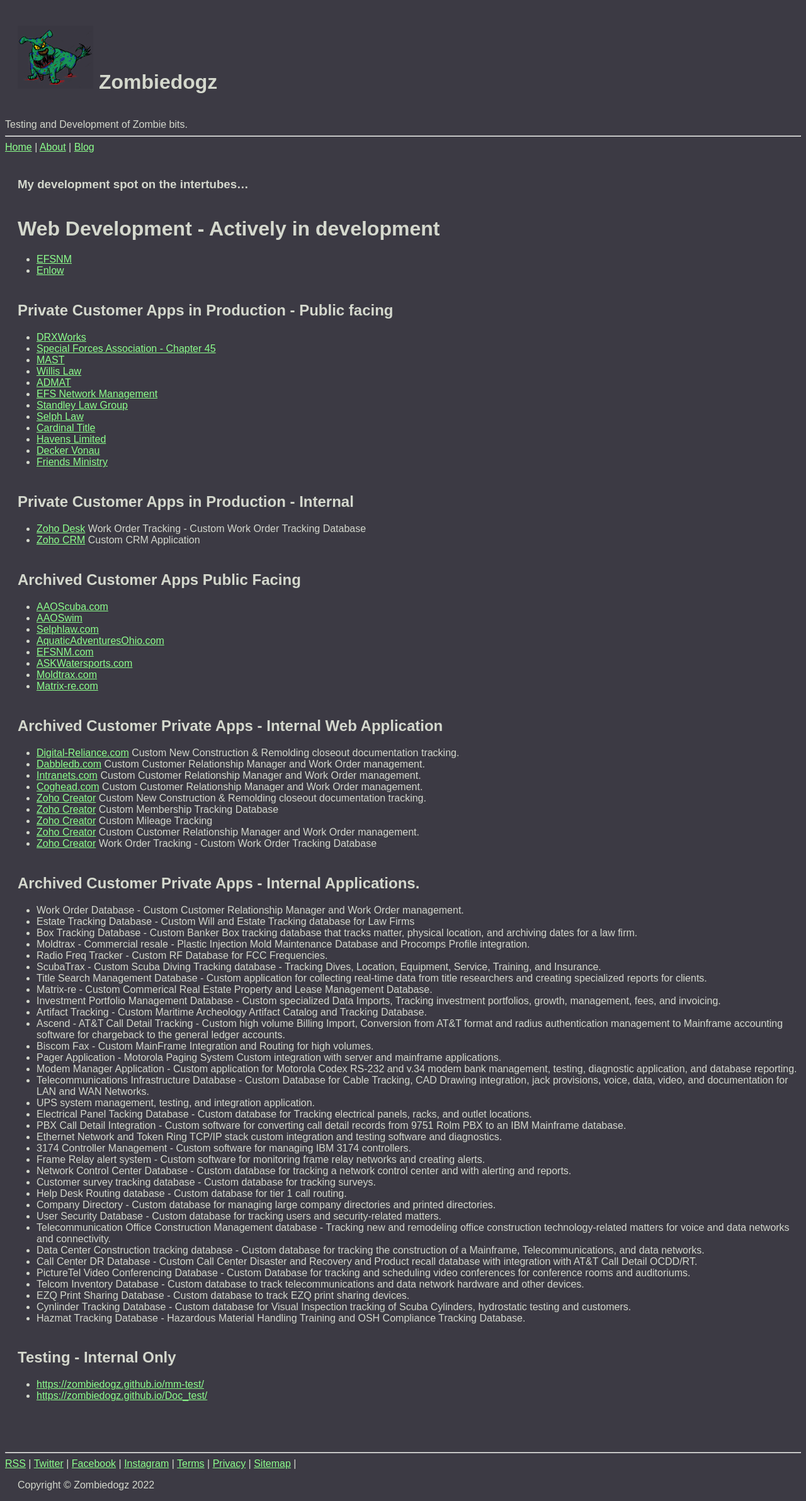
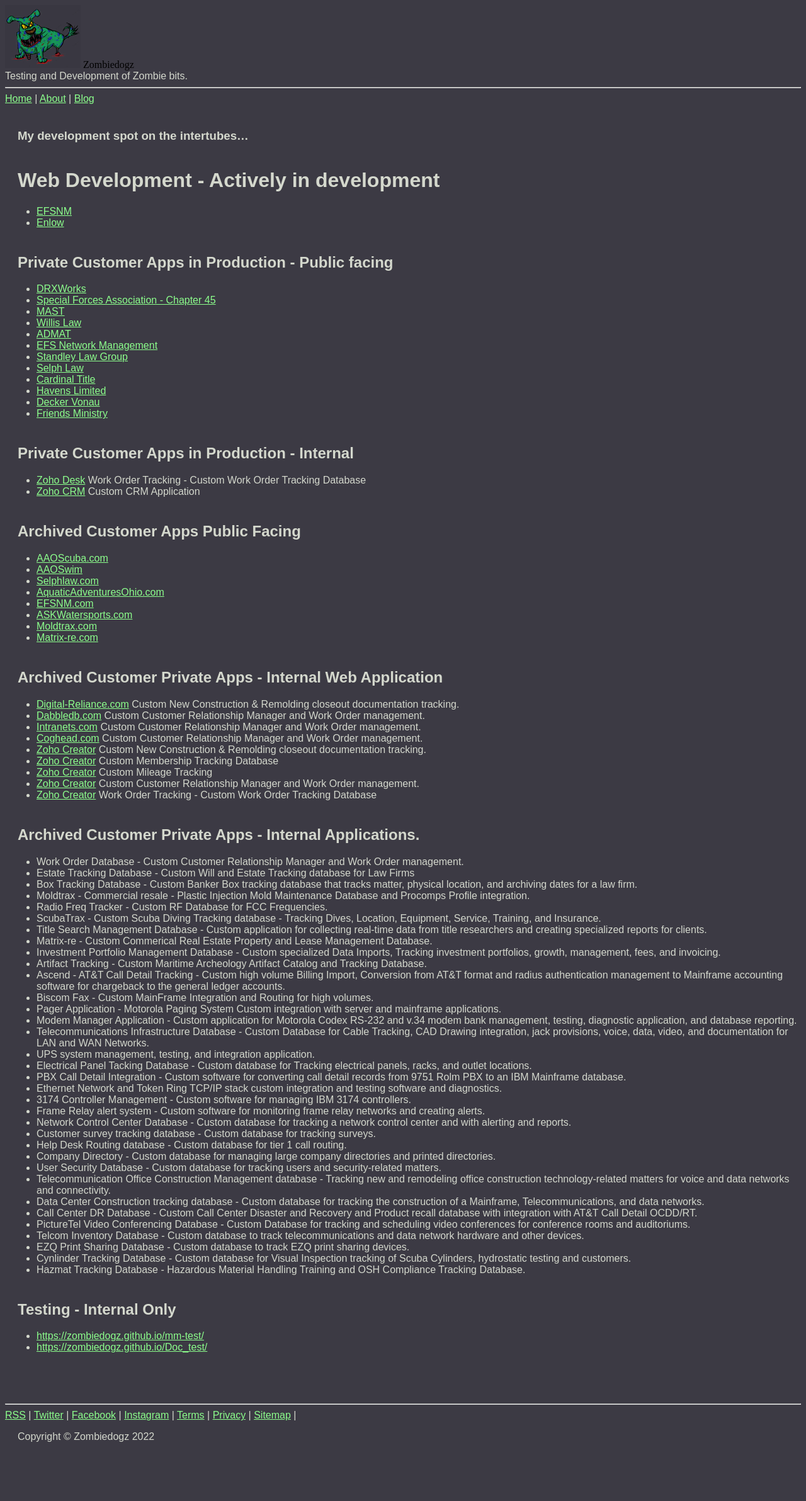
Before and after one commit to zombiedogz/zombiedogz.github.io, a Jekyll site: the page built from index.md, in a window 1280 px wide. Shown: the whole page at 63% size. Built offline with Jekyll 4.4.1, drawn with Linux system fonts in a browser that asks for light colours; after the commit the page ends 2307 px from its top, so only the background shows below that.

Commit message:
added header class

```diff
--- a/_includes/z_head.html
+++ b/_includes/z_head.html
@@ -1,3 +1,5 @@
+<div class="z_header">
 <h1><img src="/assets/images/zdogz.png" width="120" height="100">  Zombiedogz </h1> <br />
 {{ site.description }}
 <hr />
+</div>
--- a/assets/css/z_styles.scss
+++ b/assets/css/z_styles.scss
@@ -1,5 +1,9 @@
 ---
 ---
+
+.z_header h1 {
+  all: initial
+}
 
 body {
     font-family:    Arial, sans-serif;
```
